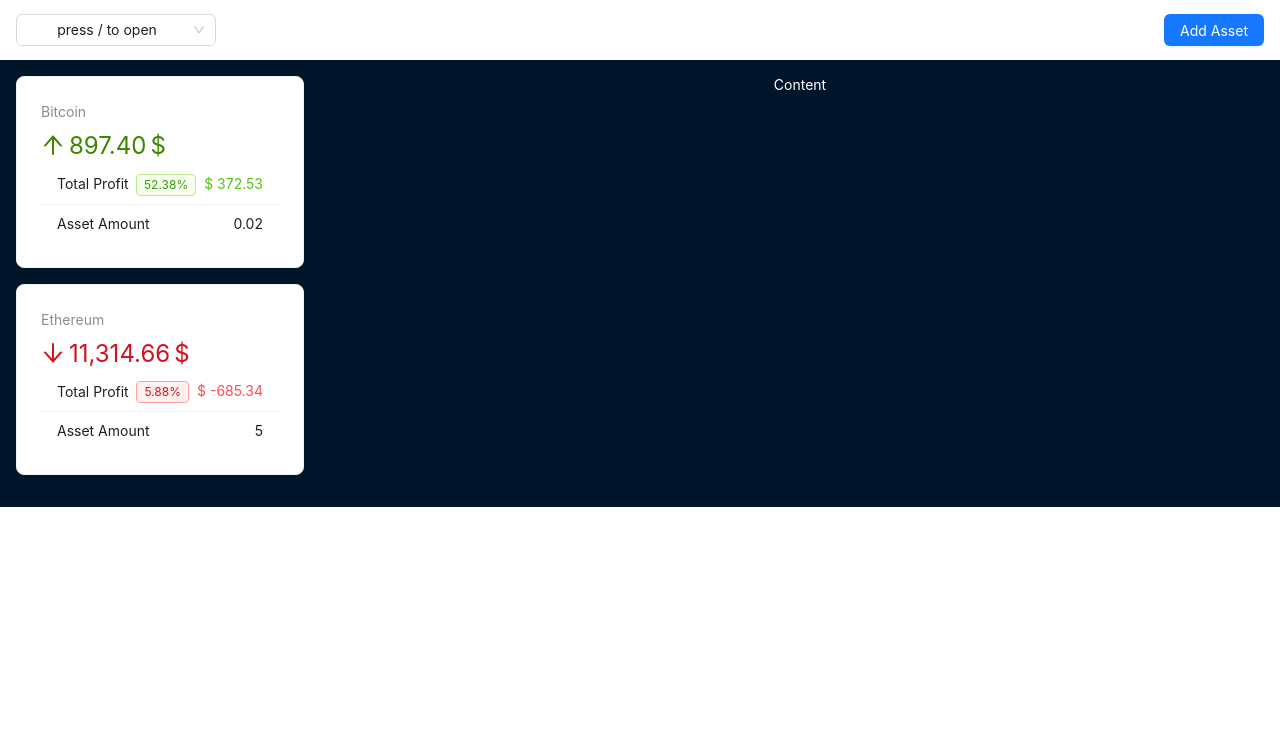
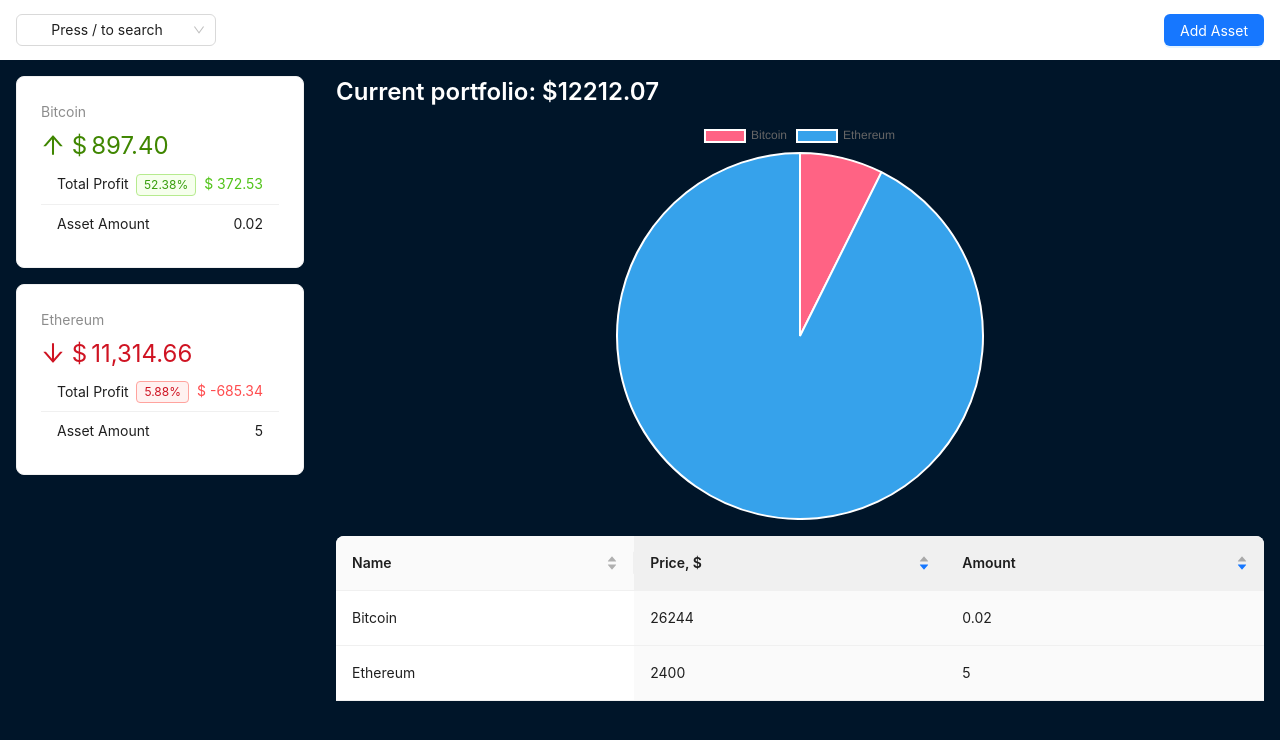
Before and after one commit to rvlasenko/react-js-crypto, a React (Vite) app: page / in a window 1280 px wide. Shown: the top 740 px of the page. Built offline with nearby package versions, Linux system fonts and the light colour scheme.

Commit message:
Add PortfolioChart and AssetsTable components for enhanced portfolio visualization.

```diff
--- a/package.json
+++ b/package.json
@@ -12,7 +12,9 @@
   "dependencies": {
     "antd": "^5.22.2",
     "react": "^18.3.1",
-    "react-dom": "^18.3.1"
+    "react-chartjs-2": "^5.2.0",
+    "react-dom": "^18.3.1",
+    "react-hotkeys-hook": "^4.6.1"
   },
   "devDependencies": {
     "@eslint/js": "^9.13.0",
--- a/src/components/layout/AppContent.tsx
+++ b/src/components/layout/AppContent.tsx
@@ -1,13 +1,37 @@
-import { Layout } from 'antd'
+import { Layout, Typography } from 'antd'
+import { useCrypto } from '../../context/crypto-context'
+import PortfolioChart from './PortfolioChart'
+import AssetsTable from './AssetsTable'
 
 const contentStyle: React.CSSProperties = {
   textAlign: 'center',
-  minHeight: 'calc(100% - 60px)',
+  minHeight: 'calc(100vh - 60px)',
   color: '#fff',
   backgroundColor: '#001529',
   padding: '1rem',
 }
 
 export default function AppContent() {
-  return <Layout.Content style={contentStyle}>Content</Layout.Content>
+  const { assets, crypto } = useCrypto()
+
+  type Accumulator = { [key: string]: number }
+
+  const cryptoPriceMap = crypto.reduce((acc: Accumulator, coin) => {
+    acc[coin.id] = coin.price
+    return acc
+  }, {})
+
+  const total = assets
+    .map((asset) => asset.amount * cryptoPriceMap[asset.id])
+    .reduce((acc, cur) => acc + cur, 0)
+
+  return (
+    <Layout.Content style={contentStyle}>
+      <Typography.Title level={3} style={{ color: '#fff', textAlign: 'left' }}>
+        Current portfolio: ${total.toFixed(2)}
+      </Typography.Title>
+      <PortfolioChart />
+      <AssetsTable />
+    </Layout.Content>
+  )
 }
--- a/src/components/layout/AppHeader.tsx
+++ b/src/components/layout/AppHeader.tsx
@@ -1,9 +1,11 @@
 import { Button, Layout, Select, Space, Modal, Drawer } from 'antd'
+import { useHotkeys } from 'react-hotkeys-hook'
 import { useCrypto } from '../../context/crypto-context'
-import { useState, useEffect } from 'react'
+import { useRef, useState } from 'react'
 import CoinInfoModal from '../CoinInfoModal'
 import { ICoinStatsResult } from '../../types/ICoinStats'
 import AddAssetForm from '../AddAssetForm'
+import type { RefSelectProps } from 'antd'
 
 const headerStyle: React.CSSProperties = {
   width: '100%',
@@ -17,36 +19,30 @@
 }
 
 export default function AppHeader() {
-  const [isSelectOpen, setIsSelectOpen] = useState<boolean>(false)
   const [coin, setCoin] = useState<ICoinStatsResult>()
   const [isModalOpen, setIsModalOpen] = useState<boolean>(false)
   const [isDrawerOpen, setIsDrawerOpen] = useState<boolean>(false)
   const { crypto } = useCrypto()
+  const selectRef = useRef<RefSelectProps>(null)
 
   const handleSelect = (value: string) => {
     setIsModalOpen(true)
     setCoin(crypto.find((c) => c.id === value))
   }
 
-  useEffect(() => {
-    const handleKeyDown = (event: KeyboardEvent) => {
-      if (event.key === '/') {
-        setIsSelectOpen((prev) => !prev)
-      }
-    }
-
-    document.addEventListener('keydown', handleKeyDown)
-    return () => document.removeEventListener('keydown', handleKeyDown)
-  }, [])
+  useHotkeys('/', () => {
+    selectRef.current?.focus()
+  })
 
   return (
     <Layout.Header style={headerStyle}>
       <Select
+        showSearch
         style={{ width: 200 }}
-        value="press / to open"
-        open={isSelectOpen}
+        value="Press / to search"
+        ref={selectRef}
         onSelect={handleSelect}
-        onClick={() => setIsSelectOpen((prev) => !prev)}
+        showAction={['focus']}
         options={crypto.map((coin) => ({
           label: coin.name,
           value: coin.id,
--- a/src/components/layout/AppSider.tsx
+++ b/src/components/layout/AppSider.tsx
@@ -28,8 +28,17 @@
             value={asset.totalAmount}
             precision={2}
             valueStyle={{ color: asset.grow ? '#3f8600' : '#cf1322' }}
-            prefix={asset.grow ? <ArrowUpOutlined /> : <ArrowDownOutlined />}
-            suffix="$"
+            prefix={
+              asset.grow ? (
+                <>
+                  <ArrowUpOutlined /> $
+                </>
+              ) : (
+                <>
+                  <ArrowDownOutlined /> $
+                </>
+              )
+            }
           />
           <List
             size="small"
--- /dev/null
+++ b/src/components/layout/AssetsTable.tsx
@@ -0,0 +1,48 @@
+import { Table } from 'antd'
+import type { TableColumnsType } from 'antd'
+import { useCrypto } from '../../context/crypto-context'
+
+interface DataType {
+  key: React.Key
+  name: string
+  price: number
+  amount: number
+}
+
+const columns: TableColumnsType<DataType> = [
+  {
+    title: 'Name',
+    dataIndex: 'name',
+    sorter: (a, b) => a.name.length - b.name.length,
+    sortDirections: ['descend', 'ascend'],
+  },
+  {
+    title: 'Price, $',
+    dataIndex: 'price',
+    defaultSortOrder: 'descend',
+    sorter: (a, b) => a.price - b.price,
+  },
+  {
+    title: 'Amount',
+    dataIndex: 'amount',
+    defaultSortOrder: 'descend',
+    sorter: (a, b) => a.amount - b.amount,
+  },
+]
+
+export default function AssetsTable() {
+  const { assets } = useCrypto()
+
+  const data: DataType[] = assets.map((asset) => ({
+    key: asset.id,
+    name: asset.name ? asset.name : asset.id,
+    price: asset.price,
+    amount: asset.amount,
+  }))
+
+  return (
+    <div>
+      <Table<DataType> pagination={false} columns={columns} dataSource={data} />
+    </div>
+  )
+}
--- /dev/null
+++ b/src/components/layout/PortfolioChart.tsx
@@ -0,0 +1,40 @@
+import { Chart as ChartJS, ArcElement, Tooltip, Legend } from 'chart.js'
+import { Pie } from 'react-chartjs-2'
+import { useCrypto } from '../../context/crypto-context'
+
+ChartJS.register(ArcElement, Tooltip, Legend)
+
+export default function PortfolioChart() {
+  const { assets } = useCrypto()
+
+  const data = {
+    labels: assets.map((asset) => asset.name),
+    datasets: [
+      {
+        label: '$',
+        data: assets.map((asset) => asset.totalAmount),
+        backgroundColor: [
+          'rgba(255, 99, 132, 1)',
+          'rgba(54, 162, 235, 1)',
+          'rgba(255, 206, 86, 1)',
+          'rgba(75, 192, 192, 1)',
+          'rgba(153, 102, 255, 1)',
+          'rgba(255, 159, 64, 1)',
+        ],
+      },
+    ],
+  }
+
+  return (
+    <div
+      style={{
+        display: 'flex',
+        marginBottom: '1rem',
+        justifyContent: 'center',
+        height: 400,
+      }}
+    >
+      <Pie data={data} />
+    </div>
+  )
+}
--- a/src/context/crypto-context.tsx
+++ b/src/context/crypto-context.tsx
@@ -42,6 +42,7 @@
         growPercent: percentDifference(asset.price, coin.price),
         totalAmount: asset.amount * coin.price,
         totalProfit: asset.amount * (coin.price - asset.price),
+        name: coin.name,
         ...asset,
       }
     })
--- a/src/types/ICryptoAsset.ts
+++ b/src/types/ICryptoAsset.ts
@@ -5,6 +5,7 @@
   date: Date
   totalAmount?: number
   totalProfit?: number
+  name?: string
   grow?: boolean
   growPercent?: number
 }
```
Also changed, not shown: 1 other file (tests, documents, lock files or other folders).
